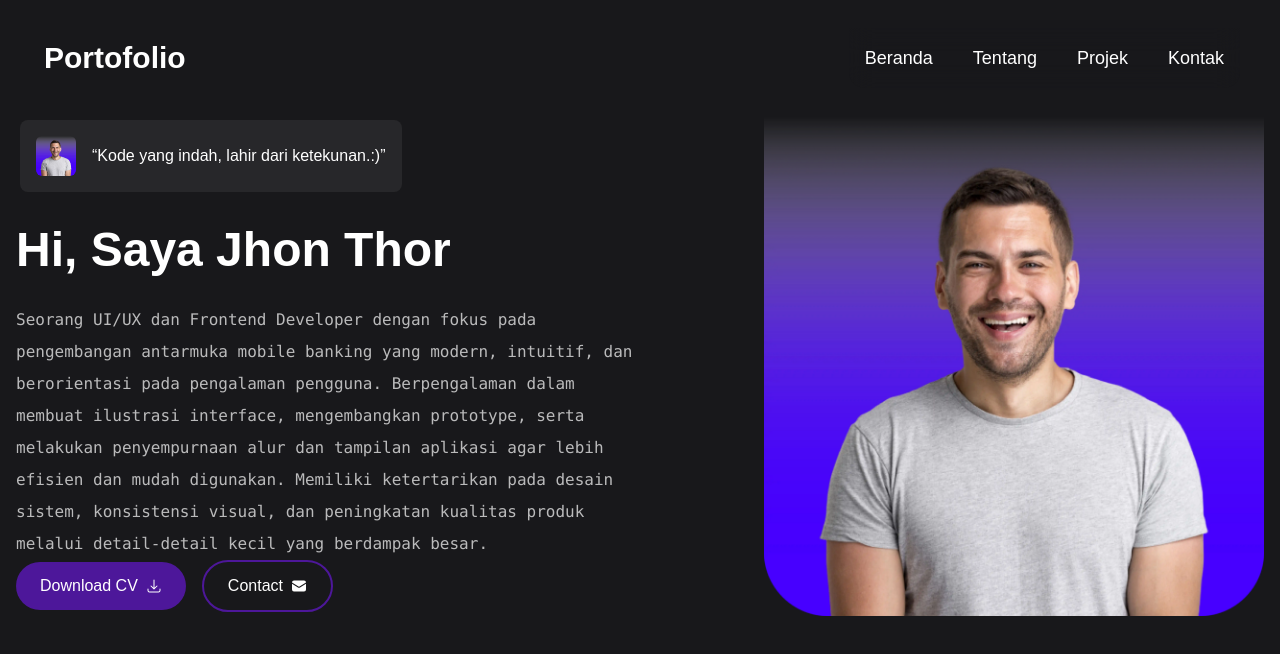
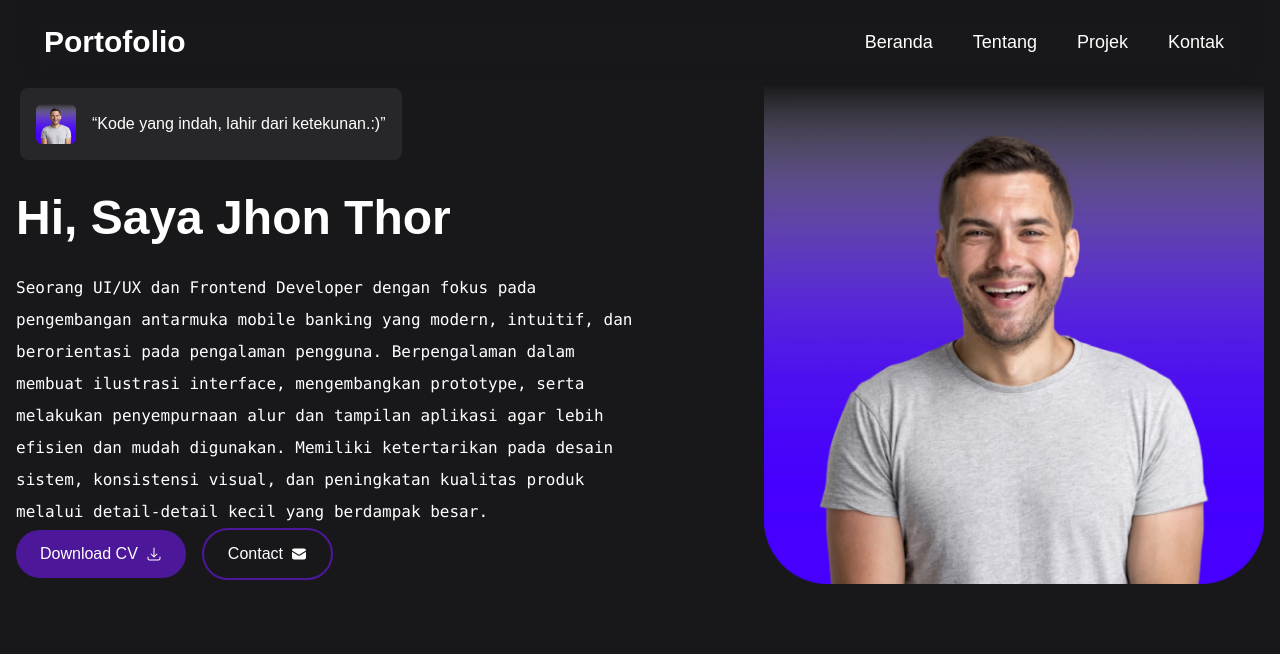
Before and after one commit to reskiwindraa/web-portofolio, a React (Vite) app: page / in a window 1280 px wide. Shown: the top 654 px of the page. Built offline with nearby package versions, Linux system fonts and the light colour scheme.

Commit message:
navbar sticky stop

```diff
--- a/src/App.jsx
+++ b/src/App.jsx
@@ -6,7 +6,7 @@ function App() {
   const [count, setCount] = useState(0);
   return (
     <>
-      <div className="hero grid grid-cols-2">
+      <div className="hero grid grid-cols-2 mb-200">
         <div>
           <div className="flex items-center gap-3 mb-6 w-fit p-1 hover:scale-105 transition-all hover:bg-violet-900 rounded-[10px]">
             <div className="flex items-center bg-zinc-800 p-4 rounded-lg">
@@ -22,7 +22,7 @@ function App() {
           </div>
 
           <h1 className="text-5xl/tight font-bold mb-6">Hi, Saya Jhon Thor</h1>
-          <p className="text-base/loose font-mono opacity-70">
+          <p className="text-base/loose font-mono ">
             Seorang UI/UX dan Frontend Developer dengan fokus pada pengembangan
             antarmuka mobile banking yang modern, intuitif, dan berorientasi
             pada pengalaman pengguna. Berpengalaman dalam membuat ilustrasi
--- a/src/components/Navbar.jsx
+++ b/src/components/Navbar.jsx
@@ -19,7 +19,10 @@ const Navbar = () => {
     },[]);
 
   return (
-    <div className='navbar py-7 flex items-center justify-between px-6'>
+    <div className='navbar sticky left-0 top-0 right-0 w-full py-3 flex items-center justify-between px-6
+    transition-all duration-300 ease-in-out rounded-b-4xl
+    ${active ? "bg-black/80 backdrop-blur-md shadow-lg" : "bg-transparent"}
+    '>
         <div className='logo'>
         <h1 className='text-3xl font-bold bg-white text-black p-1 md:bg-transparent md:text-white'>Portofolio</h1>
         </div>
--- a/src/main.jsx
+++ b/src/main.jsx
@@ -11,4 +11,8 @@ createRoot(document.getElementById('root')).render(
       <App />
     </div>
   </StrictMode>,
+
+  <StrictMode>
+
+  </StrictMode>
 )
```
